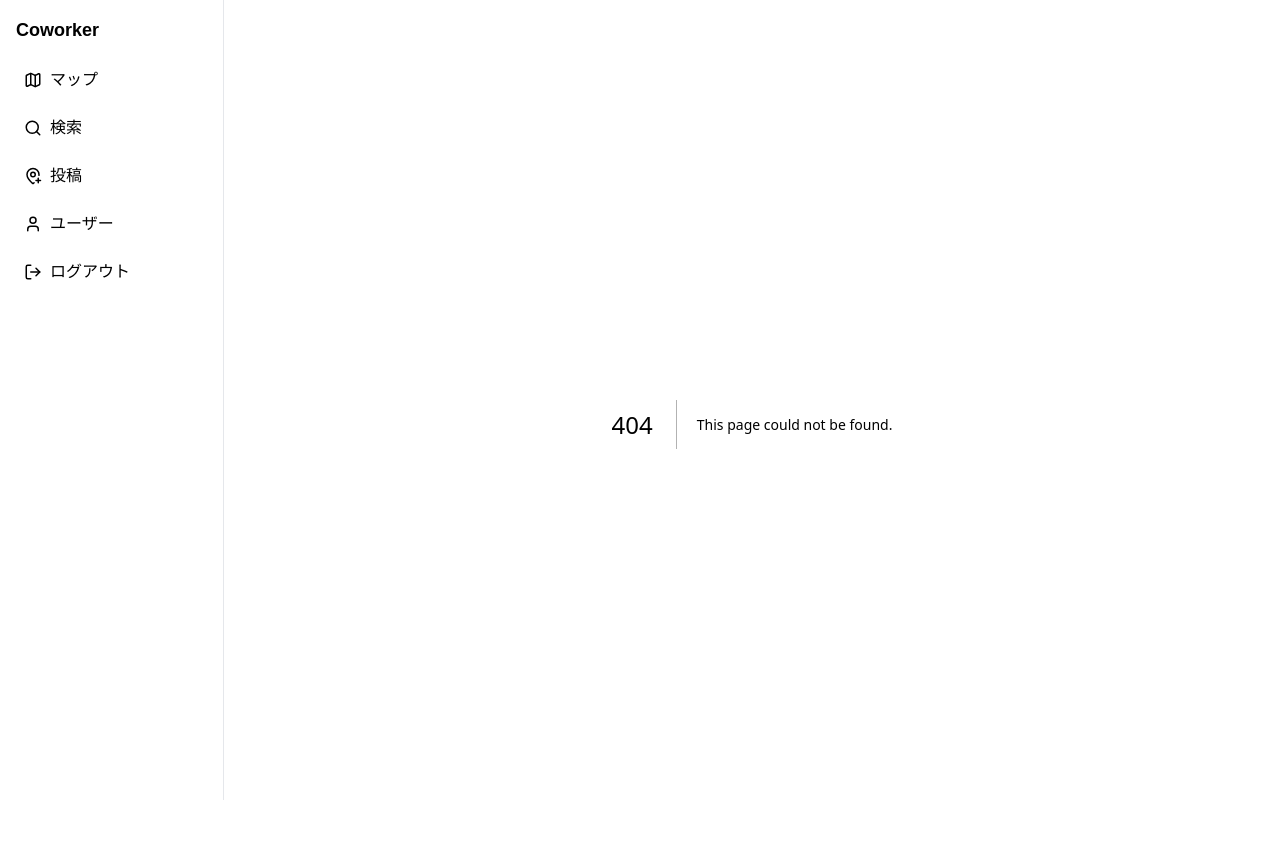
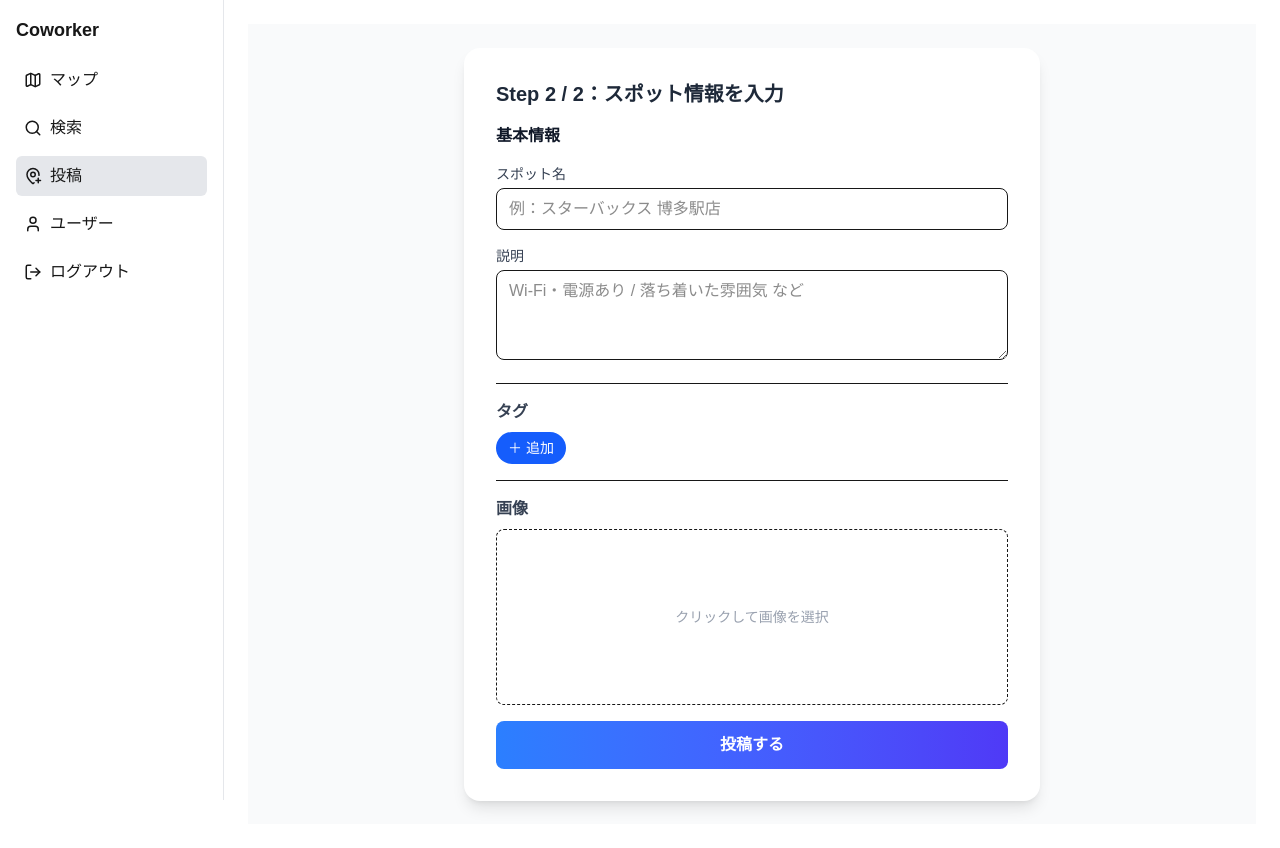
Before and after one commit to yony-1145/coworker, a Next.js app: page /posts/new/details in a window 1280 px wide. Before the commit this address had no page. Built offline with nearby package versions, Linux system fonts and the light colour scheme.

Commit message:
fix(navigation): sidebarのactive判定修正とユーザ/ログアウト導線を整理

```diff
--- /dev/null
+++ b/src/app/(root)/users/page.tsx
@@ -0,0 +1,14 @@
+import { redirect } from 'next/navigation';
+import { getServerSession } from 'next-auth/next';
+import { authOptions } from '@/app/api/auth/[...nextauth]/route';
+
+export default async function UsersPage() {
+  const session = await getServerSession(authOptions);
+  const userId = (session?.user as { id?: string } | undefined)?.id;
+
+  if (!userId) {
+    redirect('/api/auth/signin');
+  }
+
+  redirect(`/users/${userId}`);
+}
--- a/src/components/SideNav.tsx
+++ b/src/components/SideNav.tsx
@@ -1,31 +1,98 @@
 'use client';
 
 import Link from 'next/link';
+import { usePathname } from 'next/navigation';
+import { signOut } from 'next-auth/react';
 import { Map, User, Search, MapPinPlus, LogOut } from 'lucide-react';
 
+/**
+ * サイドナビに表示するメニュー定義
+ * - href: 遷移先URL
+ * - activePrefix: 現在のパスがこのprefixで始まる場合に active 扱いする
+ *
+ * href と activePrefix を分けることで、
+ * /post 配下や /users 配下をそれぞれまとめて active 判定できる
+ */
 const navItems = [
-  { href: '/map', label: 'マップ', icon: <Map size={18} /> },
-  { href: '/search', label: '検索', icon: <Search size={18} /> },
-  { href: '/post/newSpot', label: '投稿', icon: <MapPinPlus size={18} /> },
-  { href: '/user', label: 'ユーザー', icon: <User size={18} /> },
-  { href: '/logOut', label: 'ログアウト', icon: <LogOut size={18} /> },
-];
+  {
+    type: 'link',
+    href: '/map',
+    label: 'マップ',
+    icon: <Map size={18} />,
+    activePrefix: '/map',
+  },
+  {
+    type: 'link',
+    href: '/search',
+    label: '検索',
+    icon: <Search size={18} />,
+    activePrefix: '/search',
+  },
+  {
+    type: 'link',
+    href: '/posts/new',
+    label: '投稿',
+    icon: <MapPinPlus size={18} />,
+    activePrefix: '/posts',
+  },
+  {
+    type: 'link',
+    href: '/users',
+    label: 'ユーザー',
+    icon: <User size={18} />,
+    activePrefix: '/users',
+  },
+  {
+    type: 'action',
+    label: 'ログアウト',
+    icon: <LogOut size={18} />,
+  },
+] as const;
 
 export default function SideNav() {
+  // 現在表示中のパス（/map, /post/new, /users/xxx など）を取得
+  const pathname = usePathname();
+
   return (
     <aside className="w-56 h-screen border-r border-gray-200 p-4">
       <h2 className="text-lg font-semibold mb-4">Coworker</h2>
+
       <nav className="flex flex-col space-y-2">
-        {navItems.map((item) => (
+        {navItems.map((item) => {
+          const baseClass =
+            'flex items-center space-x-2 p-2 rounded-md w-full text-left hover:bg-gray-100';
+
+          // ログアウトは遷移ではなく action として処理
+          if (item.type === 'action') {
+            return (
+              <button
+                key={item.label}
+                type="button"
+                onClick={() => signOut({ callbackUrl: '/api/auth/signin' })}
+                className={baseClass}
+              >
+                {item.icon}
+                <span>{item.label}</span>
+              </button>
+            );
+          }
+
+          // prefix マッチで active 判定（例: /users/* → ユーザー）
+          const isActive = pathname.startsWith(item.activePrefix);
+
+          return (
             <Link
               key={item.href}
               href={item.href}
-            className="flex items-center space-x-2 p-2 rounded-md hover:bg-gray-100"
+              className={`${baseClass} ${
+                isActive ? 'bg-gray-200 font-medium' : ''
+              }`}
             >
               {item.icon}
               <span>{item.label}</span>
             </Link>
-        ))}
+          );
+        })}
       </nav>
     </aside>
   );
```
Also changed, not shown: src/app/(root)/posts/new/details/page.tsx (renamed from src/app/(root)/post/new/details/page.tsx), src/app/(root)/posts/new/page.tsx (renamed from src/app/(root)/post/new/page.tsx). Lines whose indentation alone changed are shown as unchanged.
